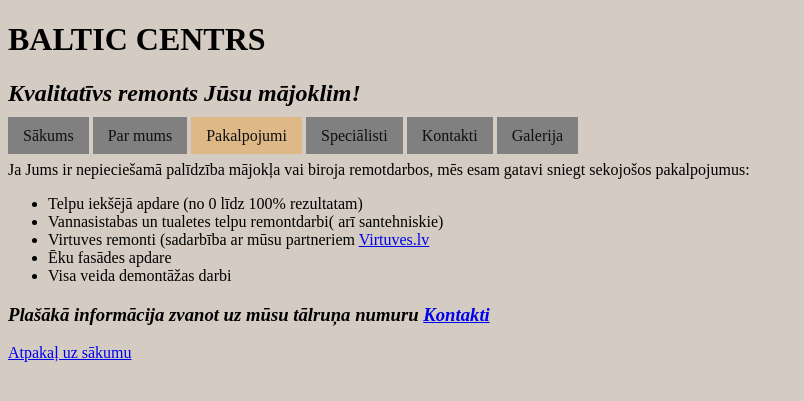
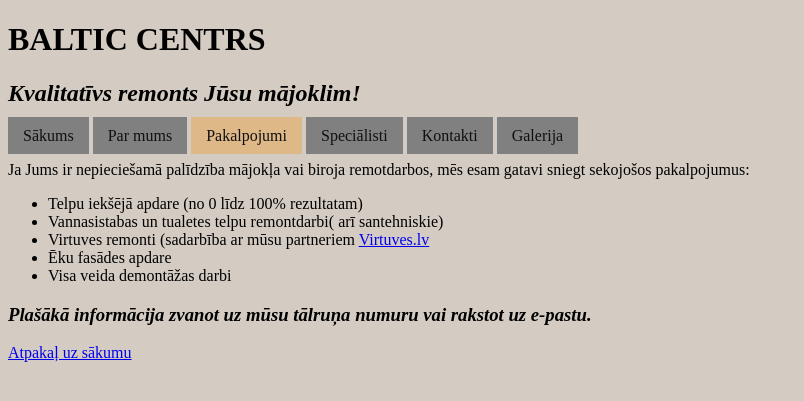
Before and after one commit to jk-web-admin-0722/Eksamens_TK, a Flask app: page /pakalpojumi in a window 1280 px wide. Shown: the top 401 px of the page, without its empty margins (0-804 px from the left). Run offline with Flask 2, Linux system fonts and the light colour scheme.

Commit message:
pakalpojumi labots

```diff
--- a/templates/pakalpojumi.html
+++ b/templates/pakalpojumi.html
@@ -13,7 +13,7 @@
         <li>Ēku fasādes apdare</li>
         <li>Visa veida demontāžas darbi</li>
     </ul>
-    <h3><em>Plašākā informācija zvanot uz mūsu tālruņa numuru <a href="kontakti">Kontakti</a></em></h3>
+    <h3><em>Plašākā informācija zvanot uz mūsu tālruņa numuru vai rakstot uz e-pastu.</a></em></h3>
 
     <p><a href="home">Atpakaļ uz sākumu</a></p>
 
```
